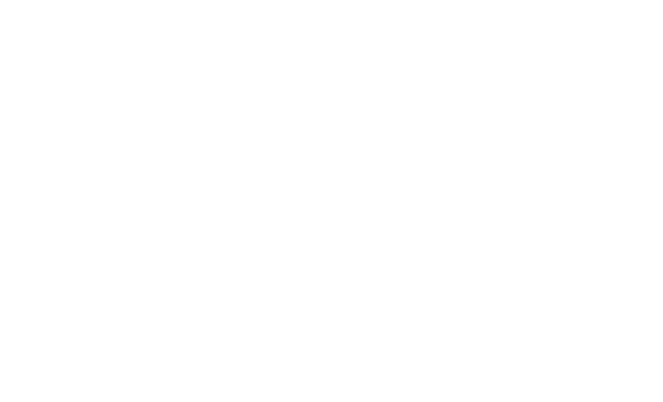
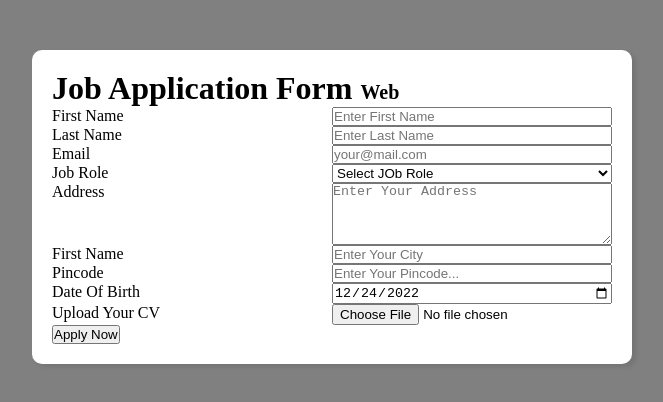
Before and after one commit to juman007/Job-Aplication-Form, a plain HTML site: page index.html in a window 1280 px wide. Shown: the whole page, without its empty margins (308-971 px from the left). Drawn offline with Linux system fonts and the light colour scheme.

Commit message:
html complate

```diff
--- a/index.html
+++ b/index.html
@@ -1,12 +1,71 @@
 <!DOCTYPE html>
 <html lang="en">
+
 <head>
     <meta charset="UTF-8">
     <meta name="viewport" content="width=device-width, initial-scale=1.0">
     <title>Job Aplication Form</title>
     <link rel="stylesheet" href="./style.css">
 </head>
+
 <body>
+    <div class="container">
+        <div class="apply-box">
 
+            <h1>Job Application Form <span class="title_span">Web</span></h1>
+
+            <form action="">
+                <div class="form-container">
+                    <div class="form-control">
+                        <label for="first-name">First Name</label>
+                        <input type="text" id="first-name" form="first-name" placeholder="Enter First Name">
+                    </div>
+                    <div class="form-control">
+                        <label for="last-name">Last Name</label>
+                        <input type="text" id="last-name" form="last-name" placeholder="Enter Last Name">
+                    </div>
+                    <div class="form-control">
+                        <label for="email">Email</label>
+                        <input type="email" id="email" form="email" placeholder="your@mail.com">
+                    </div>
+                    <div class="form-control">
+                        <label for="job-role">Job Role</label>
+                        <select id="jobe-role">
+                            <option value="">Select JOb Role</option>
+                            <option value="frontend">frontend Developer</option>
+                            <option value="backend">Backend Developer</option>
+                            <option value="fullstack">Full Stack Developer</option>
+                            <option value="ui_ux">UI UX Designer</option>
+                        </select>
+                    </div>
+                    <div class="form-control">
+                        <label for="address">Address</label>
+                        <textarea form="address" name="address" id="address" cols="50" rows="4"
+                            placeholder="Enter Your Address"></textarea>
+                    </div>
+                    <div class="form-control">
+                        <label for="city">First Name</label>
+                        <input type="text" id="city" form="city" placeholder="Enter Your City">
+                    </div>
+                    <div class="form-control">
+                        <label for="pincode">Pincode</label>
+                        <input type="number" id="pincode" form="pincode" placeholder="Enter Your Pincode...">
+                    </div>
+                    <div class="form-control">
+                        <label for="date">Date Of Birth</label>
+                        <input value="2022-12-24" type="date" id="date" form="date">
+                    </div>
+                    <div class="form-control">
+                        <label for="upload">Upload Your CV</label>
+                        <input type="file" id="upload" form="upload">
+                    </div>
+                </div>
+                <div class="btn-container">
+                    <button type="submit">Apply Now</button>
+                </div>
+            </form>
+        </div>
+    </div>
 </body>
+
 </html>
--- a/style.css
+++ b/style.css
@@ -0,0 +1,31 @@
+* {
+    margin: 0;
+    padding: 0;
+    box-sizing: border-box;
+}
+
+body {
+    background-color: gray;
+}
+
+.container {
+    max-width: 900px;
+    margin: 0 auto;
+}
+
+.apply-box {
+    max-width: 600px;
+    padding: 20px;
+    background-color: white;
+    margin: auto;
+    margin-top: 50px;
+    box-shadow: 4px 3px 5px rgba(1, 1, 1, 0.1);
+    border-radius: 10px;
+}
+.title_span{
+    font-size: 20px;
+}
+.form-control{
+    display: grid;
+    grid-template-columns: repeat(auto-fit, minmax(200px, 1fr));
+}
```
